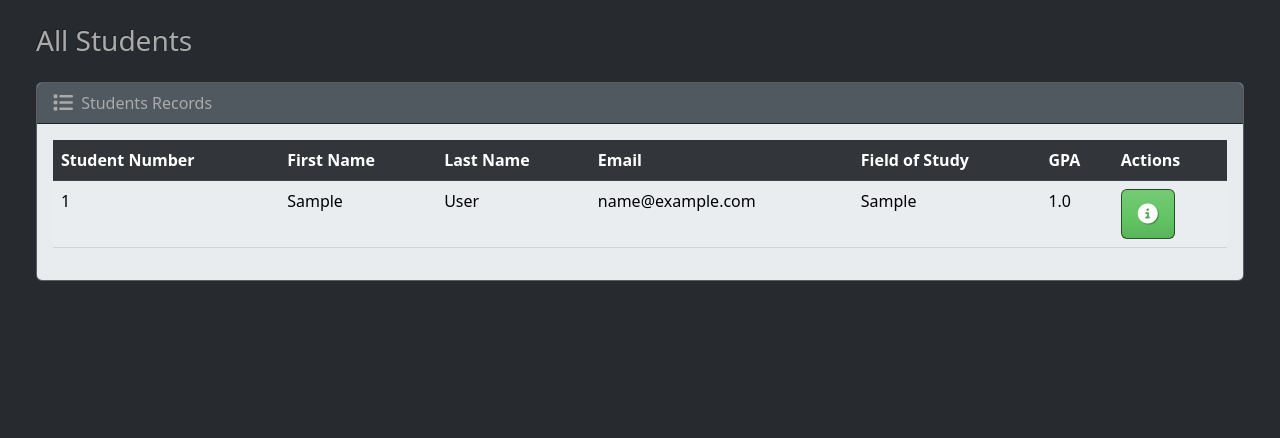
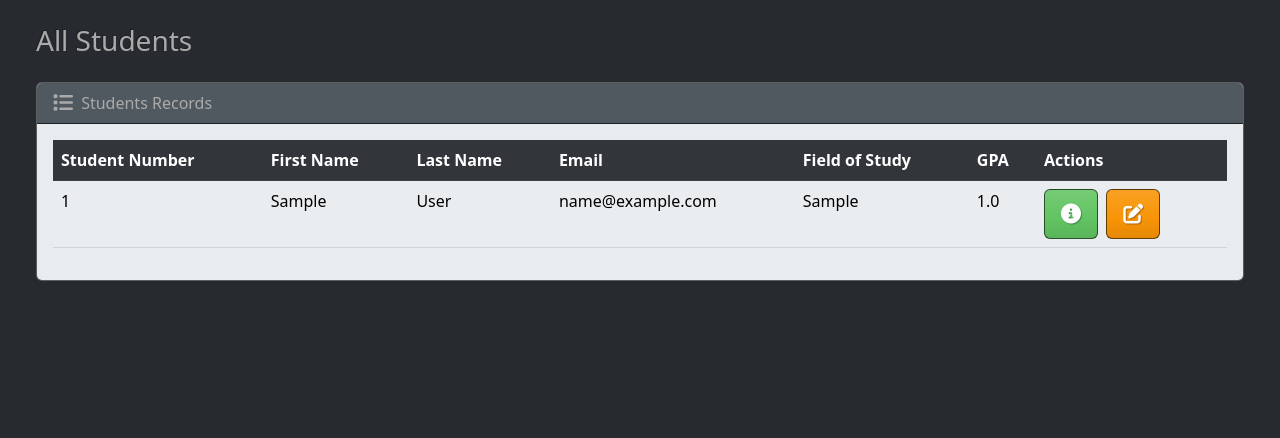
Before and after one commit to CiroJSCH/Student-Management-System, a Django app: page / in a window 1280 px wide. Shown: the part 58-496 px from the top of the page. Run offline with Django 4.2, Linux system fonts and the light colour scheme; tables that the repository leaves empty hold one stand-in row (values such as "Sample post"); some libraries are stand-ins or nearby versions.

Commit message:
feat: edit student action button

```diff
--- a/students/templates/students/index.html
+++ b/students/templates/students/index.html
@@ -42,8 +42,6 @@
                     >
                       <i class="fa-solid fa-circle-info fa-lg"></i>
                     </button>
-
-                    <!-- Modal - View Student -->
                     <div
                       class="modal"
                       id="myModal{{student.id}}"
@@ -104,6 +102,12 @@
                         </div>
                       </div>
                     </div>
+                    <a
+                      class="btn btn-warning me-1"
+                      href="{% url 'edit_student' student.id %}"
+                    >
+                      <i class="fa-sharp fa-solid fa-pen-to-square fa-lg"></i>
+                    </a>
                   </td>
                 </tr>
                 {% endfor %}
```
